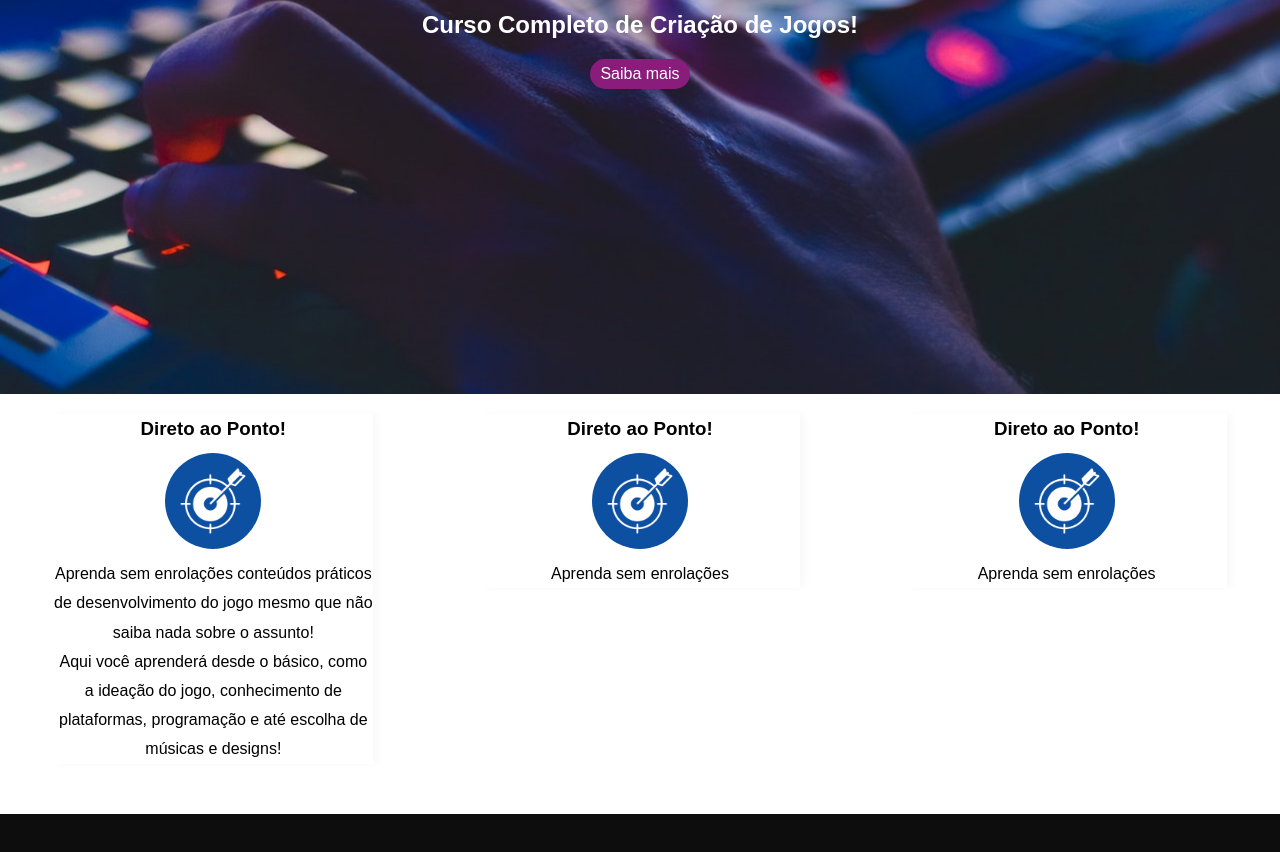
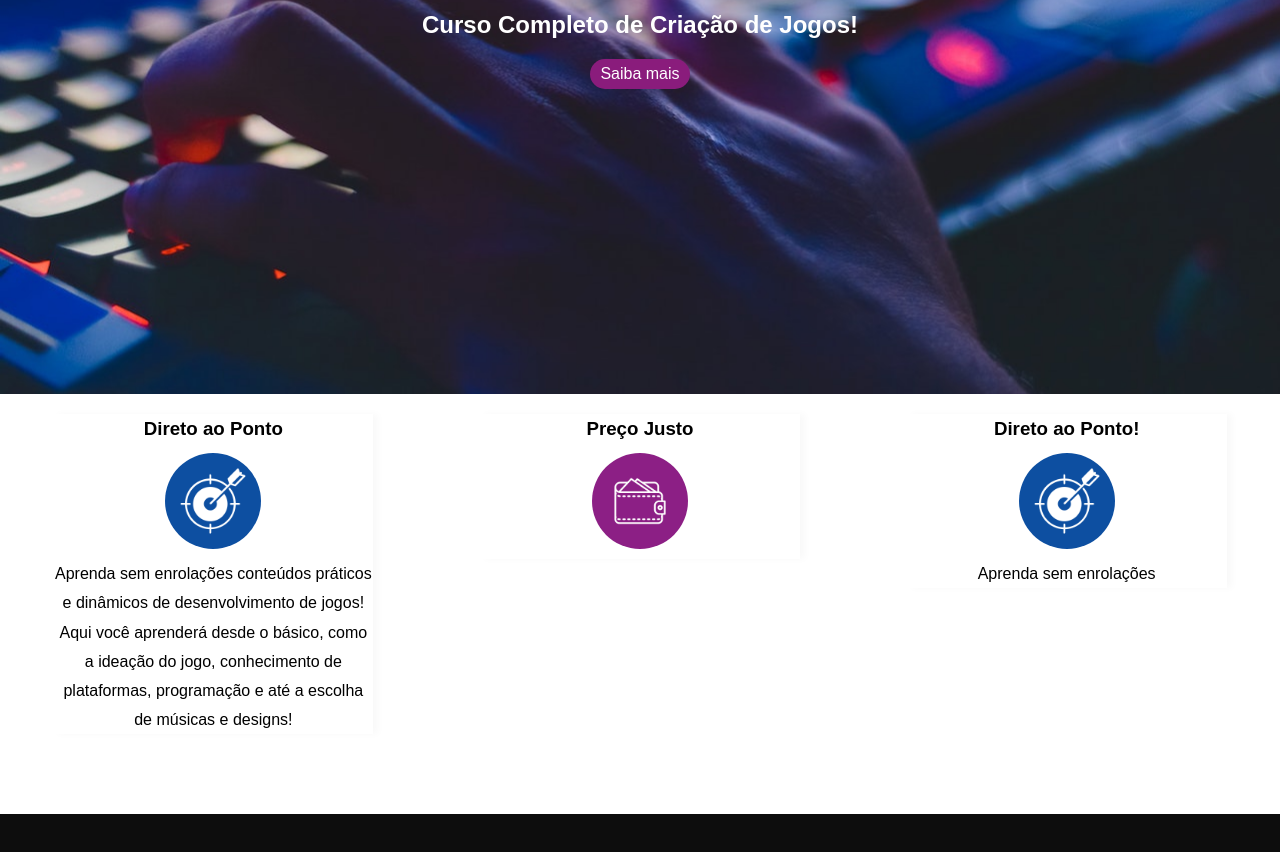
Before and after one commit to mbolotaro/site-tesseract, a plain HTML site: page index.html in a window 1280 px wide. Shown: the part 390-1242 px from the top of the page. Drawn offline with Linux system fonts and the light colour scheme.

Commit message:
commit-segundo-card

```diff
--- a/index.html
+++ b/index.html
@@ -41,15 +41,15 @@
        <section class="content flex-container vertical items--center" id="saibamais">
         <section class="content__cards flex-container content--around ">
             <section class="content__cards__card">
-                <h3>Direto ao Ponto!</h3>
-                <img src="images/alvo.png" alt="direto ao ponto!">
-                <p>Aprenda sem enrolações conteúdos práticos de desenvolvimento do jogo mesmo que não saiba nada sobre o assunto!</p>
-                <p>Aqui você aprenderá desde o básico, como a ideação do jogo, conhecimento de plataformas, programação e até escolha de músicas e designs!</p>
+                <h3>Direto ao Ponto</h3>
+                <img src="images/alvo.png" alt="direto ao ponto">
+                <p>Aprenda sem enrolações conteúdos práticos e dinâmicos de desenvolvimento de jogos!</p>
+                <p>Aqui você aprenderá desde o básico, como a ideação do jogo, conhecimento de plataformas, programação e até a escolha de músicas e designs!</p>
             </section>
             <section class="content__cards__card">
-                <h3>Direto ao Ponto!</h3>
-                <img src="images/alvo.png" alt="direto ao ponto!">
-                <p>Aprenda sem enrolações </p>
+                <h3>Preço Justo</h3>
+                <img src="images/carteira.png" alt="preço justo">
+                <p></p>
             </section>
             <section class="content__cards__card">
                 <h3>Direto ao Ponto!</h3>
```
Also changed, not shown: images/carteira.png (added), 1 other file.
